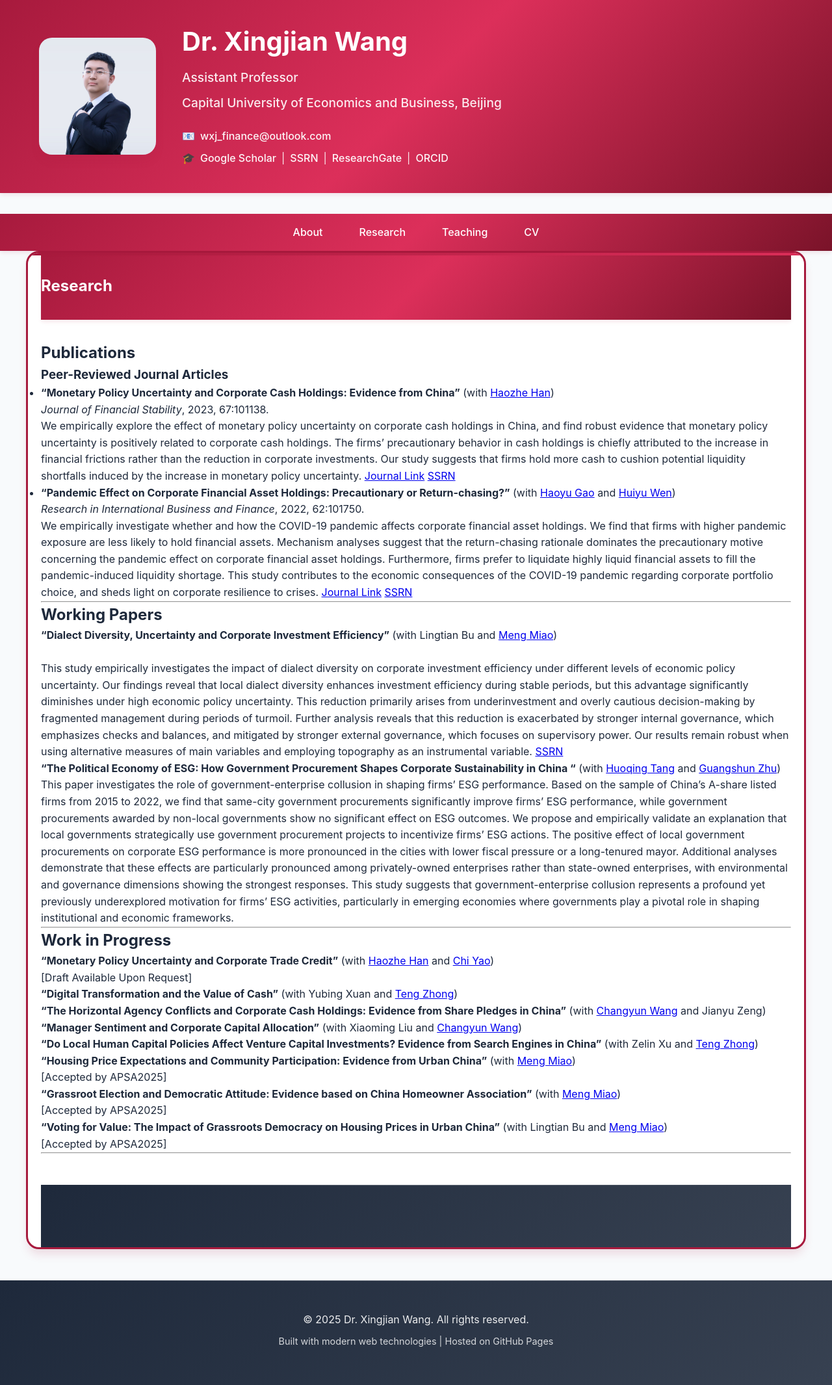
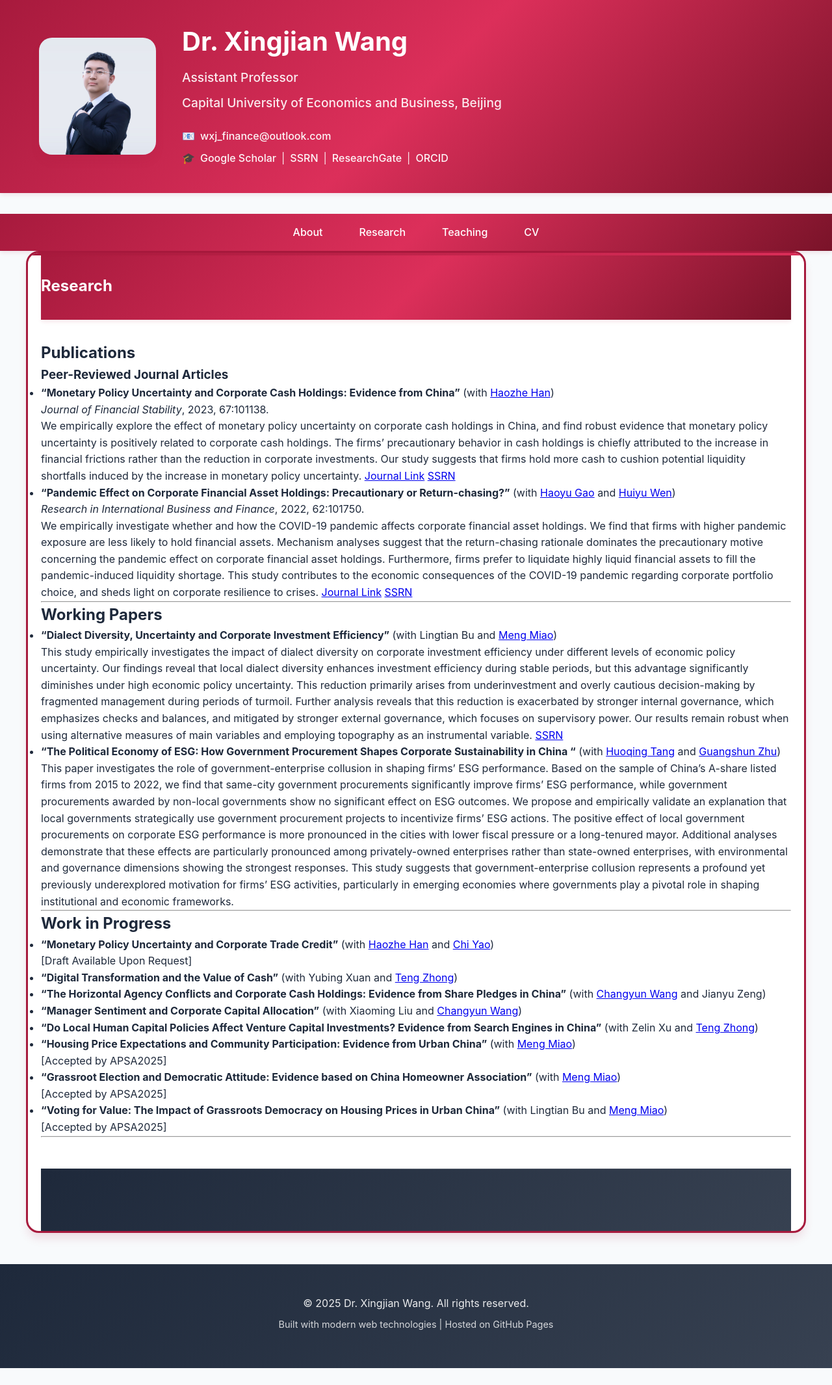
Before and after one commit to Victor-finance/Victor-finance.github.io, a Jekyll site: the page built from research.md, in a window 1280 px wide. Shown: the whole page at 65% size. Built offline with Jekyll 4.4.1, drawn with Linux system fonts in a browser that asks for light colours; after the commit the page ends 2105 px from its top, so only the background shows below that.

```diff
--- a/research.md
+++ b/research.md
@@ -11,49 +11,48 @@ permalink: /research/
 - **"Monetary Policy Uncertainty and Corporate Cash Holdings: Evidence from China"** (with [Haozhe Han](https://come.tju.edu.cn/info/1091/7801.htm))
   *Journal of Financial Stability*, 2023, 67:101138.
 We empirically explore the effect of monetary policy uncertainty on corporate cash holdings in China, and find robust evidence that monetary policy uncertainty is positively related to corporate cash holdings. The firms’ precautionary behavior in cash holdings is chiefly attributed to the increase in financial frictions rather than the reduction in corporate investments. Our study suggests that firms hold more cash to cushion potential liquidity shortfalls induced by the increase in monetary policy uncertainty.
- [Journal Link](https://www.sciencedirect.com/science/article/pii/S1572308923000384) [SSRN](https://ssrn.com/abstract=4463877)
+[Journal Link](https://www.sciencedirect.com/science/article/pii/S1572308923000384) [SSRN](https://ssrn.com/abstract=4463877)
 
 - **"Pandemic Effect on Corporate Financial Asset Holdings: Precautionary or Return-chasing?"** (with [Haoyu Gao](http://sf.ruc.edu.cn/info/1419/9668.htm) and [Huiyu Wen](https://glxy.gdut.edu.cn/info/1292/29774.htm))
   *Research in International Business and Finance*, 2022, 62:101750.
 We empirically investigate whether and how the COVID-19 pandemic affects corporate financial asset holdings. We find that firms with higher pandemic exposure are less likely to hold financial assets. Mechanism analyses suggest that the return-chasing rationale dominates the precautionary motive concerning the pandemic effect on corporate financial asset holdings. Furthermore, firms prefer to liquidate highly liquid financial assets to fill the pandemic-induced liquidity shortage. This study contributes to the economic consequences of the COVID-19 pandemic regarding corporate portfolio choice, and sheds light on corporate resilience to crises.
- [Journal Link](https://www.sciencedirect.com/science/article/pii/S0275531922001374) [SSRN](https://ssrn.com/abstract=4144122)
+[Journal Link](https://www.sciencedirect.com/science/article/pii/S0275531922001374) [SSRN](https://ssrn.com/abstract=4144122)
 
 ---
 
 ## Working Papers
 
-**"Dialect Diversity, Uncertainty and Corporate Investment Efficiency"** (with Lingtian Bu and [Meng Miao](http://sf.ruc.edu.cn/jszy/mm/index.htm))
-<!-- *Revise & Resubmit at International Review of Finance*   -->
+- **"Dialect Diversity, Uncertainty and Corporate Investment Efficiency"** (with Lingtian Bu and [Meng Miao](http://sf.ruc.edu.cn/jszy/mm/index.htm))
+<!-- *Revise & Resubmit at International Review of Finance* -->
 This study empirically investigates the impact of dialect diversity on corporate investment efficiency under different levels of economic policy uncertainty. Our findings reveal that local dialect diversity enhances investment efficiency during stable periods, but this advantage significantly diminishes under high economic policy uncertainty. This reduction primarily arises from underinvestment and overly cautious decision-making by fragmented management during periods of turmoil. Further analysis reveals that this reduction is exacerbated by stronger internal governance, which emphasizes checks and balances, and mitigated by stronger external governance, which focuses on supervisory power. Our results remain robust when using alternative measures of main variables and employing topography as an instrumental variable.
 [SSRN](https://ssrn.com/abstract=4910535)
 
-**"The Political Economy of ESG: How Government Procurement Shapes Corporate Sustainability in China "** (with [Huoqing Tang](https://cz.cueb.edu.cn/szdw/swx/146301.htm) and [Guangshun Zhu](https://sbf.uibe.edu.cn/szdw/xyjs/jszc/4fea26058ab541eaa8d8795c05a8dfcd.htm))
+- **"The Political Economy of ESG: How Government Procurement Shapes Corporate Sustainability in China "** (with [Huoqing Tang](https://cz.cueb.edu.cn/szdw/swx/146301.htm) and [Guangshun Zhu](https://sbf.uibe.edu.cn/szdw/xyjs/jszc/4fea26058ab541eaa8d8795c05a8dfcd.htm))
  <!--*Submitted at China Economic Review*   -->
-This paper investigates the role of government-enterprise collusion in shaping firms’ ESG performance. Based on the sample of China’s A-share listed firms from 2015 to 2022, we find that same-city government procurements significantly improve firms’ ESG performance, while government procurements awarded by non-local governments show no significant effect on ESG outcomes. We propose and empirically validate an explanation that local governments strategically use government procurement projects to incentivize firms’ ESG actions. The positive effect of local government procurements on corporate ESG performance is more pronounced in the cities with lower fiscal pressure or a long-tenured mayor. Additional analyses demonstrate that these effects are particularly pronounced among privately-owned enterprises rather than state-owned enterprises, with environmental and governance dimensions showing the strongest responses. This study suggests that government-enterprise collusion represents a profound yet previously underexplored motivation for firms’ ESG activities, particularly in emerging economies where governments play a pivotal role in shaping institutional and economic frameworks.
-
+ This paper investigates the role of government-enterprise collusion in shaping firms’ ESG performance. Based on the sample of China’s A-share listed firms from 2015 to 2022, we find that same-city government procurements significantly improve firms’ ESG performance, while government procurements awarded by non-local governments show no significant effect on ESG outcomes. We propose and empirically validate an explanation that local governments strategically use government procurement projects to incentivize firms’ ESG actions. The positive effect of local government procurements on corporate ESG performance is more pronounced in the cities with lower fiscal pressure or a long-tenured mayor. Additional analyses demonstrate that these effects are particularly pronounced among privately-owned enterprises rather than state-owned enterprises, with environmental and governance dimensions showing the strongest responses. This study suggests that government-enterprise collusion represents a profound yet previously underexplored motivation for firms’ ESG activities, particularly in emerging economies where governments play a pivotal role in shaping institutional and economic frameworks.
 
 ---
 
 ## Work in Progress
 
-**"Monetary Policy Uncertainty and Corporate Trade Credit"** (with [Haozhe Han](https://come.tju.edu.cn/info/1091/7801.htm) and [Chi Yao]([https://sbf.uibe.edu.cn/szdw/xyjs/jszc/4fea26058ab541eaa8d8795c05a8dfcd.htm](https://www.suibe.edu.cn/finance/yc/list.htm)))
+- **"Monetary Policy Uncertainty and Corporate Trade Credit"** (with [Haozhe Han](https://come.tju.edu.cn/info/1091/7801.htm) and [Chi Yao]([https://sbf.uibe.edu.cn/szdw/xyjs/jszc/4fea26058ab541eaa8d8795c05a8dfcd.htm](https://www.suibe.edu.cn/finance/yc/list.htm)))
 [Draft Available Upon Request]
 
-**"Digital Transformation and the Value of Cash"** (with Yubing Xuan and [Teng Zhong](https://sbf.uibe.edu.cn/szdw/xyjs/fjszc/a3139c035ed84961a9c3caa0d90eec3a.htm))
+- **"Digital Transformation and the Value of Cash"** (with Yubing Xuan and [Teng Zhong](https://sbf.uibe.edu.cn/szdw/xyjs/fjszc/a3139c035ed84961a9c3caa0d90eec3a.htm))
 
-**"The Horizontal Agency Conflicts and Corporate Cash Holdings: Evidence from Share Pledges in China"** (with [Changyun Wang](http://sf.ruc.edu.cn/info/1269/8125.htm) and Jianyu Zeng)
+- **"The Horizontal Agency Conflicts and Corporate Cash Holdings: Evidence from Share Pledges in China"** (with [Changyun Wang](http://sf.ruc.edu.cn/info/1269/8125.htm) and Jianyu Zeng)
 
-**"Manager Sentiment and Corporate Capital Allocation"** (with Xiaoming Liu and [Changyun Wang](http://sf.ruc.edu.cn/info/1269/8125.htm))
+- **"Manager Sentiment and Corporate Capital Allocation"** (with Xiaoming Liu and [Changyun Wang](http://sf.ruc.edu.cn/info/1269/8125.htm))
 
-**"Do Local Human Capital Policies Affect Venture Capital Investments? Evidence from Search Engines in China"** (with Zelin Xu and [Teng Zhong](https://sbf.uibe.edu.cn/szdw/xyjs/fjszc/a3139c035ed84961a9c3caa0d90eec3a.htm))
+- **"Do Local Human Capital Policies Affect Venture Capital Investments? Evidence from Search Engines in China"** (with Zelin Xu and [Teng Zhong](https://sbf.uibe.edu.cn/szdw/xyjs/fjszc/a3139c035ed84961a9c3caa0d90eec3a.htm))
 
-**"Housing Price Expectations and Community Participation: Evidence from Urban China"** (with [Meng Miao](http://sf.ruc.edu.cn/jszy/mm/index.htm))
+- **"Housing Price Expectations and Community Participation: Evidence from Urban China"** (with [Meng Miao](http://sf.ruc.edu.cn/jszy/mm/index.htm))
 [Accepted by APSA2025]
 
-**"Grassroot Election and Democratic Attitude: Evidence based on China Homeowner Association"** (with [Meng Miao](http://sf.ruc.edu.cn/jszy/mm/index.htm))
+- **"Grassroot Election and Democratic Attitude: Evidence based on China Homeowner Association"** (with [Meng Miao](http://sf.ruc.edu.cn/jszy/mm/index.htm))
 [Accepted by APSA2025]
 
-**"Voting for Value: The Impact of Grassroots Democracy on Housing Prices in Urban China"** (with Lingtian Bu and [Meng Miao](http://sf.ruc.edu.cn/jszy/mm/index.htm))
+- **"Voting for Value: The Impact of Grassroots Democracy on Housing Prices in Urban China"** (with Lingtian Bu and [Meng Miao](http://sf.ruc.edu.cn/jszy/mm/index.htm))
 [Accepted by APSA2025]
 
 ---
```
